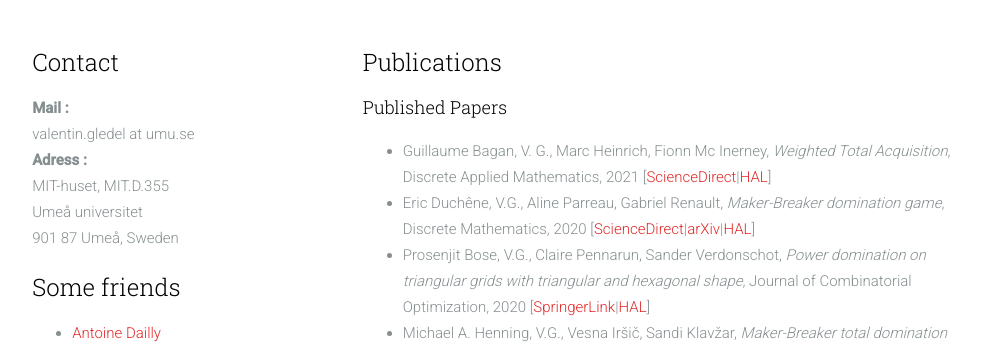
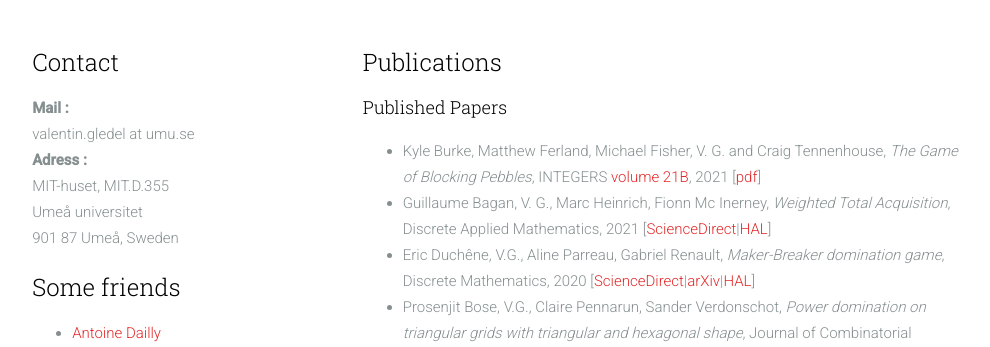
Before and after one commit to vgledel/vgledel.github.io, a plain HTML site: page research.html in a window 1280 px wide. Shown: the part 419-766 px from the top of the page, without its empty margins (137-1127 px from the left). Drawn offline with nearby package versions, Linux system fonts and the light colour scheme.

Commit message:
new article
blocking peebles game, integers

```diff
--- a/research.html
+++ b/research.html
@@ -151,6 +151,7 @@
 										<p>
 											<h4>Published Papers</h4>
 											<ul>
+												<li>Kyle Burke, Matthew Ferland, Michael Fisher, V. G. and Craig Tennenhouse, <em>The Game of Blocking Pebbles</em>, INTEGERS <a href="http://math.colgate.edu/~integers/vol21b.html">volume 21B</a>, 2021 [<a href="http://math.colgate.edu/~integers/vb2/vb2.pdf">pdf</a>]</li>
 												<li>Guillaume Bagan, V. G., Marc Heinrich, Fionn Mc Inerney, <em>Weighted Total Acquisition</em>, Discrete Applied Mathematics, 2021 [<a href="https://doi.org/10.1016/j.dam.2021.07.040">ScienceDirect</a>|<a href="https://hal.inria.fr/hal-02880093/file/weighted_total_acquisition.pdf">HAL</a>]</li>
 												<li>Eric Duchêne, V.G., Aline Parreau, Gabriel Renault, <em>Maker-Breaker domination game</em>, Discrete Mathematics, 2020 [<a href="https://doi.org/10.1016/j.disc.2020.111955">ScienceDirect</a>|<a href="https://arxiv.org/abs/1807.09479">arXiv</a>|<a href="https://hal.archives-ouvertes.fr/hal-01848805">HAL</a>]</li>
 												<li>Prosenjit Bose, V.G., Claire Pennarun, Sander Verdonschot, <em>Power domination on triangular grids with triangular and hexagonal shape</em>, Journal of Combinatorial Optimization, 2020 [<a href="https://doi.org/10.1007/s10878-020-00587-z">SpringerLink</a>|<a href="https://hal.archives-ouvertes.fr/hal-01814346">HAL</a>]</li>
```
Also changed, not shown: recherche.html (+1 -0 lines).
